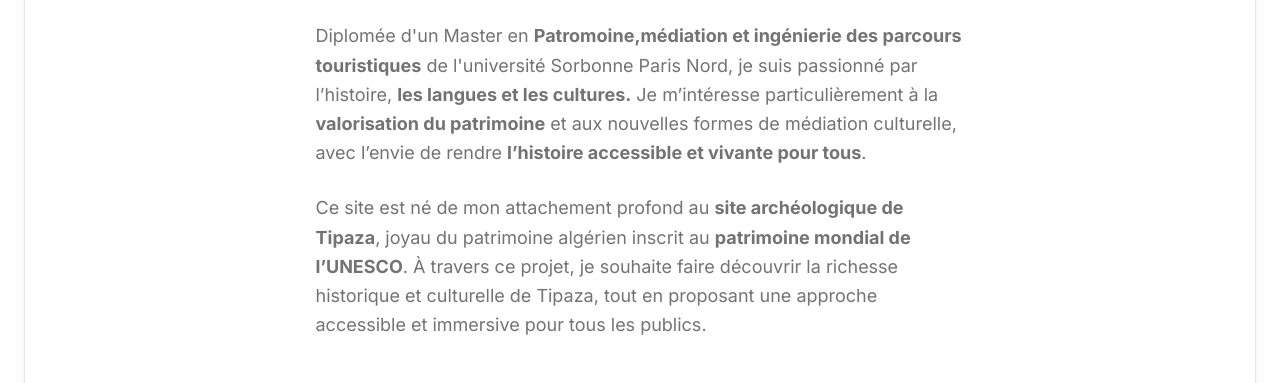
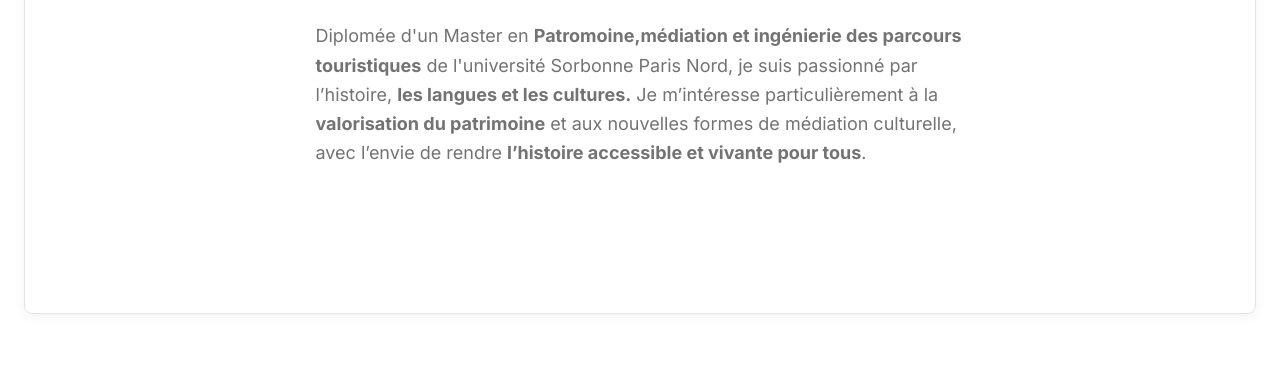
Before and after one commit to meragakm/tipaza-new, a website: page pages/author.html in a window 1280 px wide. Shown: the part 411-794 px from the top of the page. Drawn offline with nearby package versions, Linux system fonts and the light colour scheme; some packages are replaced by stand-ins of ours.

Commit message:
Edit author description2

```diff
--- a/pages/author.html
+++ b/pages/author.html
@@ -230,12 +230,6 @@
                   avec l’envie de rendre <b>l’histoire accessible et vivante pour tous</b>.
                 </p>
                 </br>
-                <p class="text-lg mb-0">
-                  Ce site est né de mon attachement profond au <b>site archéologique de Tipaza</b>,
-                  joyau du patrimoine algérien inscrit au <b>patrimoine mondial de l’UNESCO</b>. À travers ce projet,
-                  je souhaite faire découvrir la richesse historique et culturelle de Tipaza,
-                  tout en proposant une approche accessible et immersive pour tous les publics.
-                </p>
               </div>
             </div>
           </div>
```
